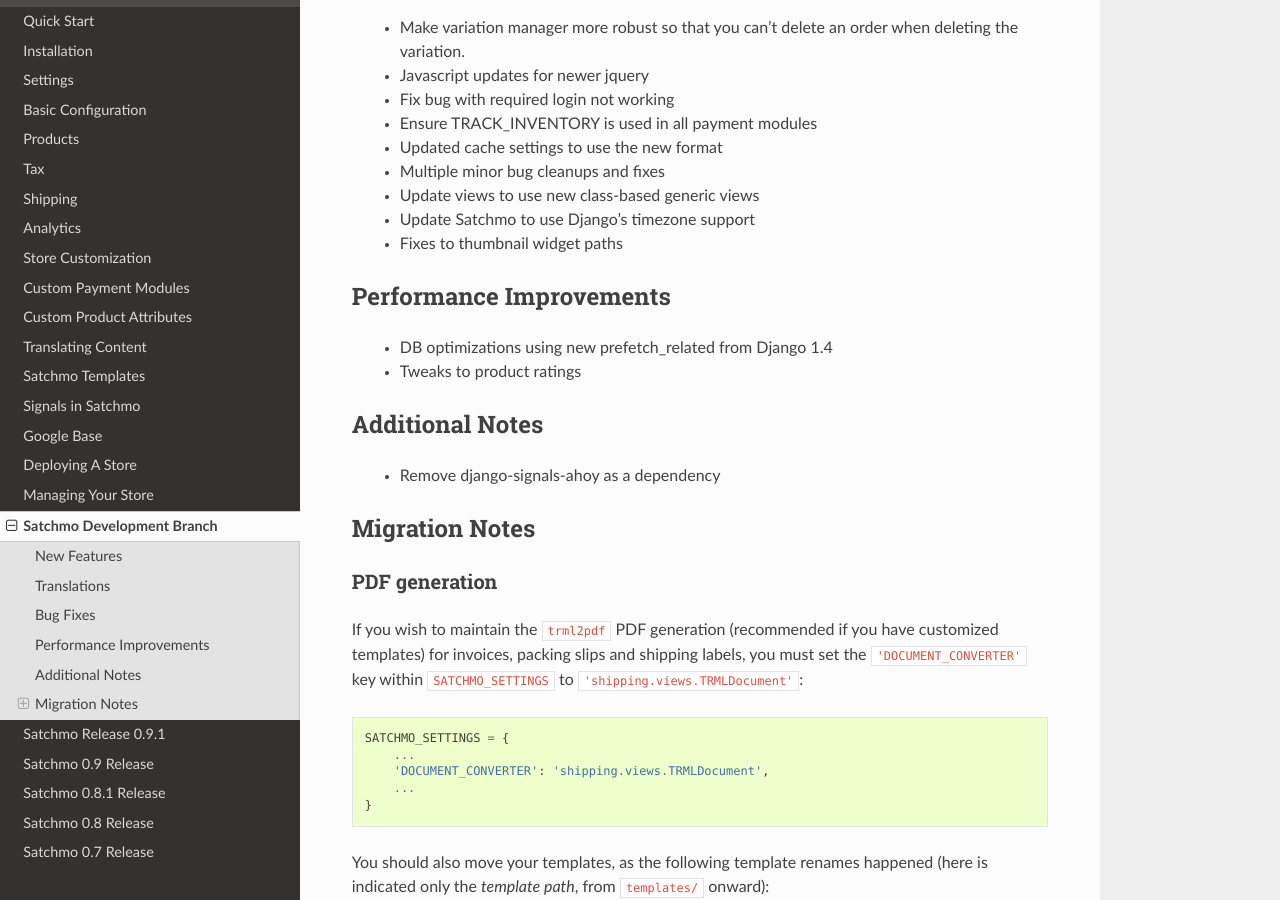
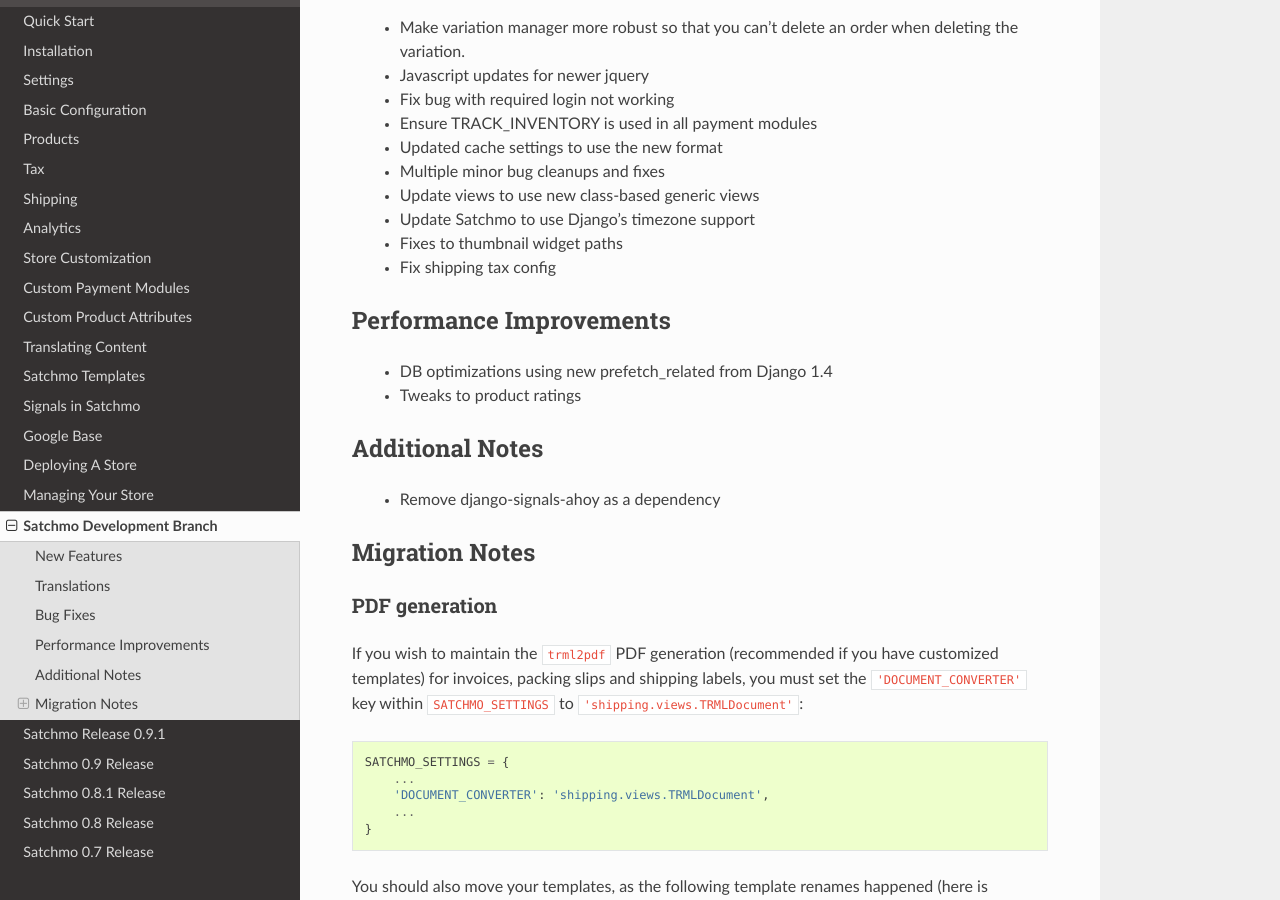
Before and after one commit to opencoca/WEB-Satchmo, a Sphinx documentation site: the page built from docs/release-notes-0-9-3.txt, in a window 1280 px wide and 900 px high, scrolled down 624 px. Built offline with Sphinx 7.4.7 and the Read the Docs theme 2.0.0, drawn with Linux system fonts in a browser that asks for light colours; pages that are not in the unit, such as notebooks, are missing from menus.

Commit message:
Updating release notes.

```diff
--- a/docs/release-notes-0-9-3.txt
+++ b/docs/release-notes-0-9-3.txt
@@ -30,6 +30,7 @@
  * Update views to use new class-based generic views
  * Update Satchmo to use Django's timezone support
  * Fixes to thumbnail widget paths
+ * Fix shipping tax config
 
 Performance Improvements
 ------------------------
```
